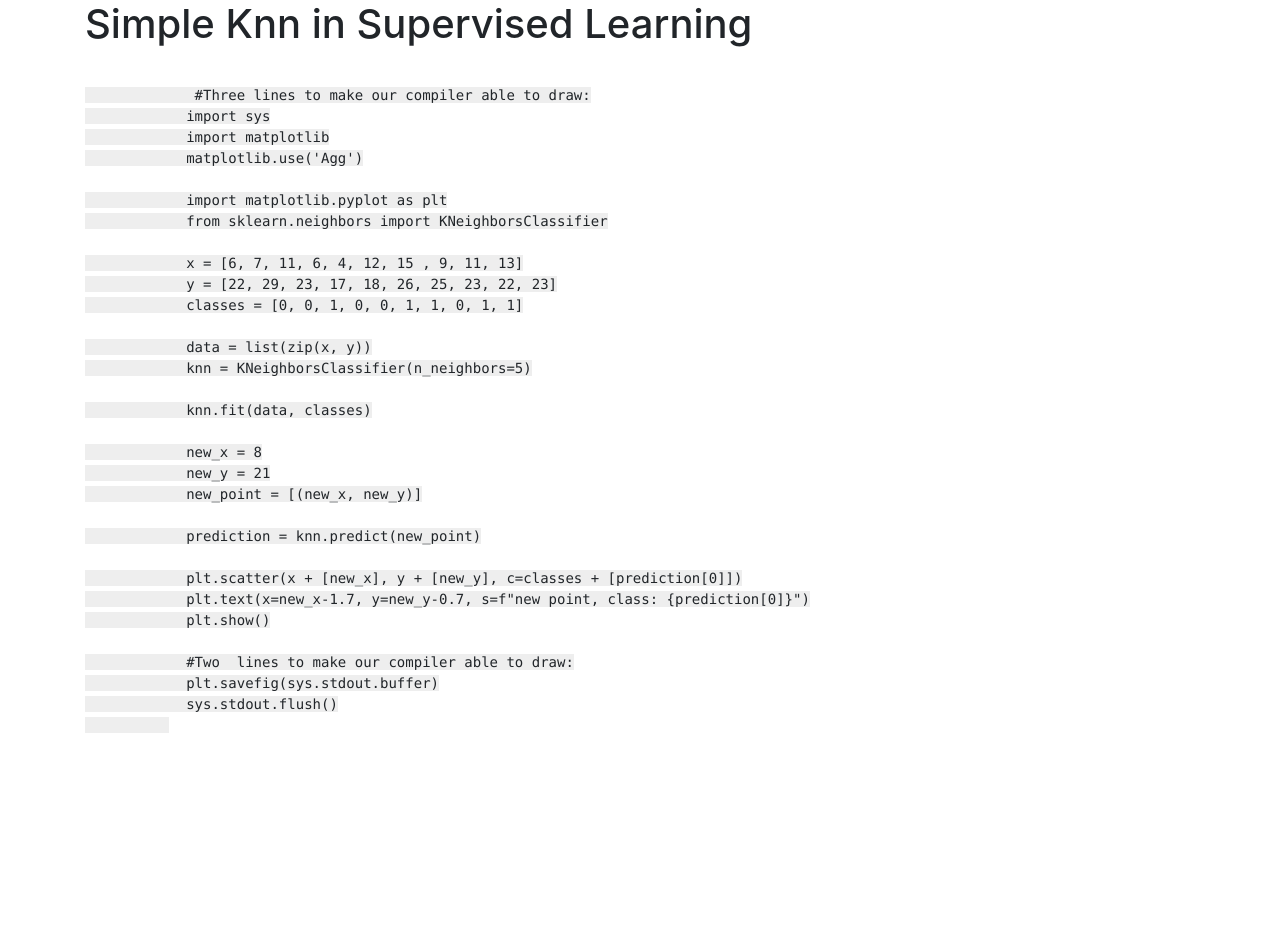
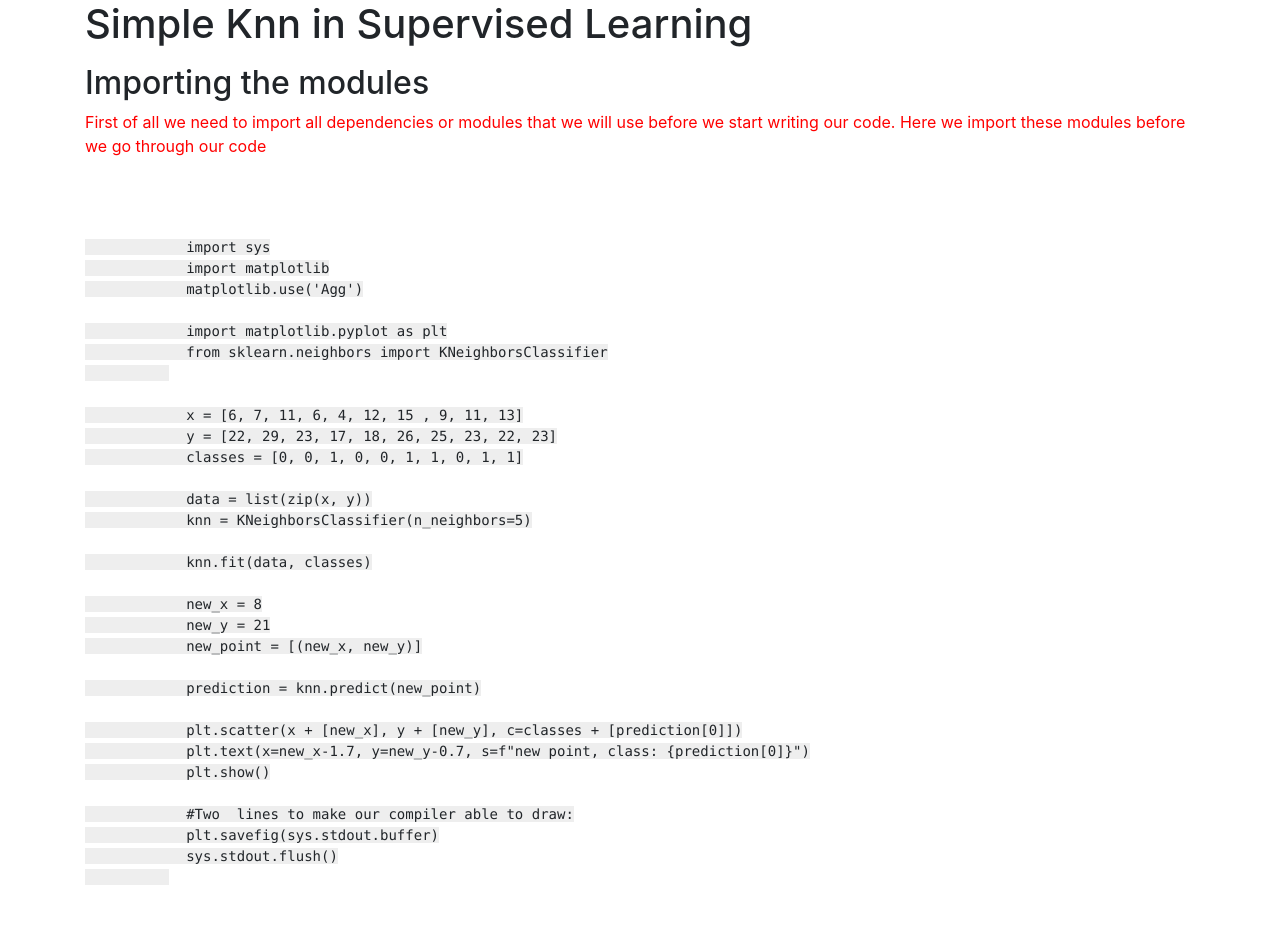
Before and after one commit to AIAML/Machine_Learning, a Django app: template SupervisedLearning/templates/knn.html in a window 1280 px wide. Shown: the part 70-995 px from the top of the page. Before the commit the page ends 803 px from the top, so only its background shows below. Run offline with Django 3.2, Linux system fonts and the light colour scheme; the template is opened without the code that fills it, so the values that code supplies are empty; some libraries are stand-ins or nearby versions.

Commit message:
machine learning for everyone

```diff
--- a/SupervisedLearning/templates/knn.html
+++ b/SupervisedLearning/templates/knn.html
@@ -7,17 +7,24 @@
     </style>
     <div class="container">
     <h1> Simple Knn in Supervised Learning </h1>
-    <p>
+        <p></p>
+           <h2>  Importing the modules </h2>
+            <p>
+                First of all we need to import all dependencies or modules that we will use before we start writing
+                our code. Here we import these modules before we go through our code
+            </p>
         <pre>
+
           <code>
-             #Three lines to make our compiler able to draw:
+
             import sys
             import matplotlib
             matplotlib.use('Agg')
 
             import matplotlib.pyplot as plt
             from sklearn.neighbors import KNeighborsClassifier
-
+          </code>
+        <code>
             x = [6, 7, 11, 6, 4, 12, 15 , 9, 11, 13]
             y = [22, 29, 23, 17, 18, 26, 25, 23, 22, 23]
             classes = [0, 0, 1, 0, 0, 1, 1, 0, 1, 1]
@@ -42,8 +49,6 @@
             sys.stdout.flush()
           </code>
         </pre>
-
-    </p>
     </div>
 
 
```
